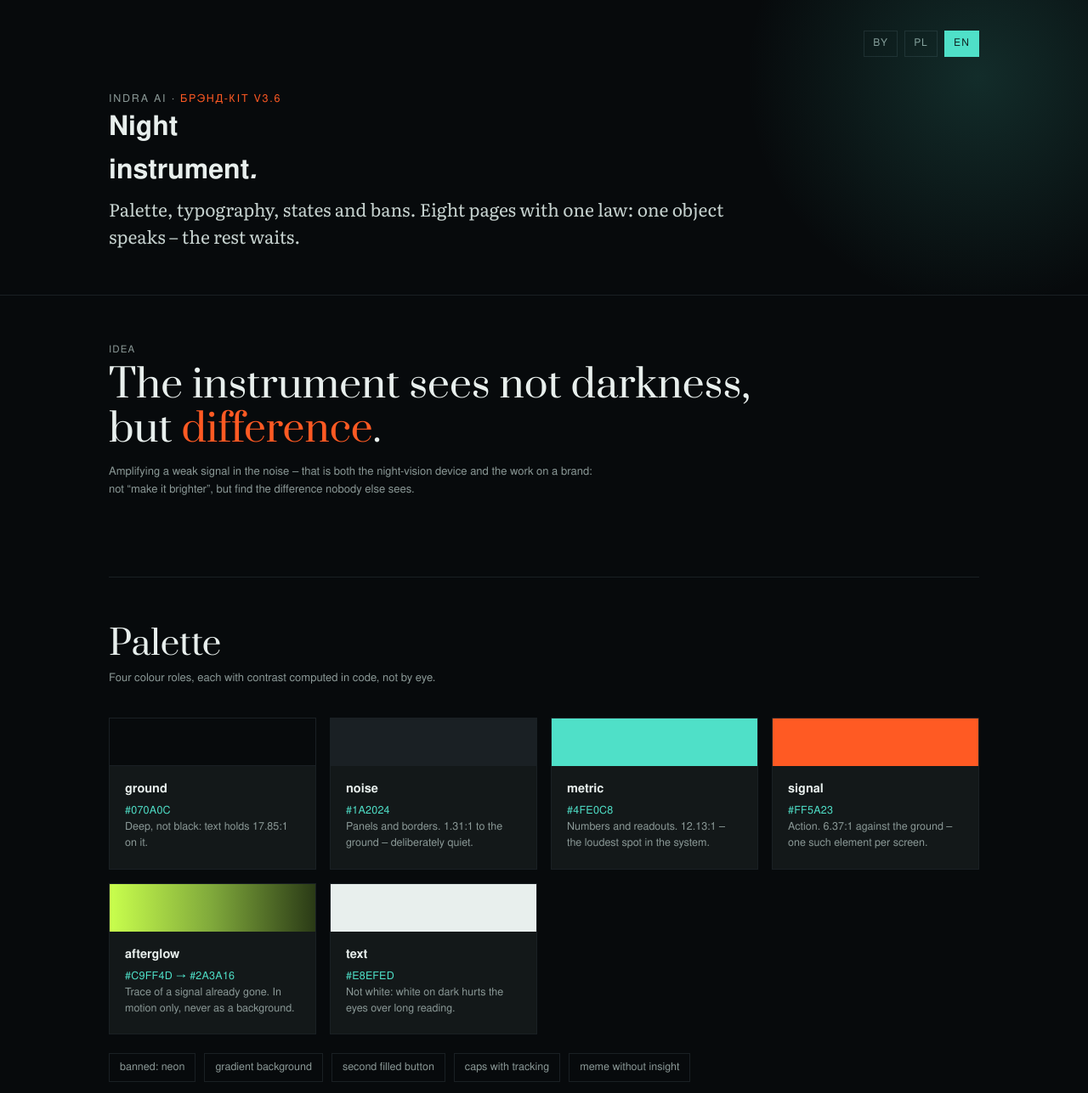
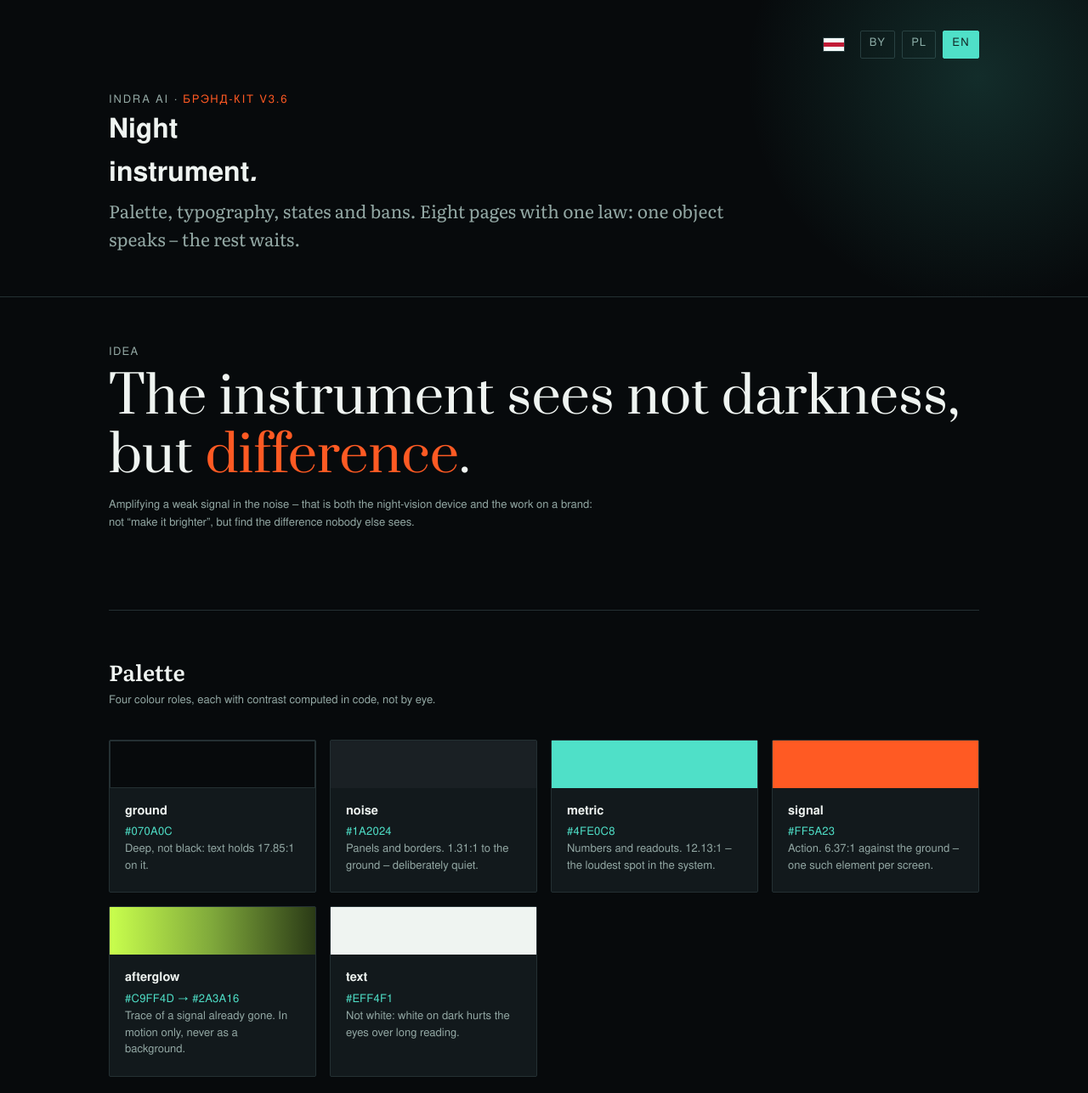
Before and after one commit to indrad3v4/brand-preview, a plain HTML site: page en.html in a window 1280 px wide. Shown: the top 1287 px of the page at 85% size. Drawn offline with Linux system fonts and the light colour scheme.

Commit message:
preview: kit v3.6 tokens, Prata only quote, focus ring, BY flag

```diff
--- a/en.html
+++ b/en.html
@@ -24,51 +24,59 @@
 @font-face{font-family:Lit;src:url(fonts/literata-i.woff2) format('woff2');font-weight:400;font-style:italic;font-display:swap}
 @font-face{font-family:NS;src:url(fonts/nimbus-400.woff2) format('woff2');font-weight:400;font-display:swap}
 @font-face{font-family:NS;src:url(fonts/nimbus-700.woff2) format('woff2');font-weight:700;font-display:swap}
-:root{--ground:#070A0C;--panel:#131819;--noise:#1A2024;--text:#E8EFED;--muted:#8B9997;--metric:#4FE0C8;--signal:#FF5A23;--pulse:#C9FF4D;--line:#1A2024}
+:root{--ground:#070A0C;--noise:#1A2024;--panel:#12191C;--raised:#1E2427;--line:#243033;--line-plus:#434D50;--field:#5C7375;--text:#EFF4F1;--muted:#93A8A4;--metric:#4FE0C8;--signal:#FF5A23;--signal-text:#FF9066;--pulse:#C9FF4D;--decay:#7FA83B;--decay2:#2A3A16;--danger:#E0574B}
 *{box-sizing:border-box;margin:0;padding:0}
 body{background:var(--ground);color:var(--text);font-family:NS,Helvetica,Arial,sans-serif;-webkit-font-smoothing:antialiased;line-height:1.6}
 .wrap{max-width:1080px;margin:0 auto;padding:0 28px}
 .hero{position:relative;overflow:hidden;border-bottom:1px solid var(--line)}
 .glow{position:absolute;right:-180px;top:-220px;width:620px;height:620px;border-radius:50%;background:radial-gradient(circle,rgba(79,224,200,.16),rgba(79,224,200,0) 62%)}
-.kick{font-size:12.5px;letter-spacing:.14em;text-transform:uppercase;color:var(--muted);padding-top:40px}
+.kick{font-size:13px;letter-spacing:.14em;text-transform:uppercase;color:var(--muted);padding-top:40px}
 .kick b{color:var(--signal);font-weight:400}
-header h1{font-family:Prata,Georgia,serif;font-weight:400;font-size:clamp(48px,9vw,104px);line-height:1.02;letter-spacing:-.015em;margin:22px 0 24px}
+header h1{font-family:Lit,Georgia,serif;font-weight:600;font-size:clamp(34px,5.6vw,64px);line-height:1.06;letter-spacing:-.01em;margin:22px 0 24px}
 header h1 em{font-style:normal;color:var(--signal)}
-.lede{font-family:Lit,Georgia,serif;font-size:clamp(17px,2.2vw,21px);line-height:1.55;color:#C6D2CF;max-width:36em;padding-bottom:52px}
+.lede{font-family:Lit,Georgia,serif;font-size:clamp(17px,2.2vw,21px);line-height:1.55;color:var(--muted);max-width:36em;padding-bottom:52px}
 .lang{display:flex;gap:8px;padding-top:44px;justify-content:flex-end;margin-top:-8px}
-.lang a{font-size:12px;letter-spacing:.1em;text-transform:uppercase;color:var(--muted);text-decoration:none;border:1px solid var(--line);padding:5px 10px}
+.lang a{font-size:13px;letter-spacing:.1em;text-transform:uppercase;color:var(--muted);text-decoration:none;border:1px solid var(--line);border-radius:2px;padding:5px 10px}
+.lang a[aria-current]{color:var(--text);border-color:var(--field)}
 .lang a[aria-current="true"]{color:var(--ground);background:var(--metric);border-color:var(--metric)}
 section{padding:56px 0;border-bottom:1px solid var(--line)}
-h2{font-family:Prata,Georgia,serif;font-weight:400;font-size:clamp(26px,4vw,40px);line-height:1.12;margin-bottom:10px}
+h2{font-family:Lit,Georgia,serif;font-weight:600;font-size:clamp(20px,2.8vw,26px);line-height:1.2;margin-bottom:10px}
 .sub{font-size:13px;color:var(--muted);margin-bottom:34px;max-width:44em}
-.quote{font-family:Prata,Georgia,serif;font-size:clamp(28px,4.4vw,46px);line-height:1.14;max-width:24em;margin:6px 0 14px}
+.quote{font-family:Prata,Georgia,serif;font-size:clamp(38px,6vw,61px);line-height:1.14;max-width:24em;margin:6px 0 14px}
 .quote span{color:var(--signal)}
 .grid{display:grid;grid-template-columns:repeat(auto-fit,minmax(215px,1fr));gap:16px}
 .card{border:1px solid var(--line);padding:18px 18px 20px;background:var(--panel)}
 .chip{height:56px;margin:-18px -18px 16px}
-.hex{font-family:NS,monospace;font-size:12.5px;color:var(--metric);letter-spacing:.02em}
+.hex{font-family:NS,monospace;font-size:13px;color:var(--metric);letter-spacing:.02em}
 .cname{font-size:14.5px;font-weight:700;margin:2px 0 4px}
-.cnote{font-size:12.5px;color:var(--muted);line-height:1.5}
+.cnote{font-size:13px;color:var(--muted);line-height:1.5}
 .spec{margin-bottom:26px}
-.spec .s1{font-family:Prata,Georgia,serif;font-size:clamp(26px,3.6vw,38px);line-height:1.16}
+.spec .s1{font-family:Lit,Georgia,serif;font-weight:600;font-size:22px;line-height:1.3}
 .spec .s2{font-family:Lit,Georgia,serif;font-size:17px;line-height:1.6;max-width:34em;margin-top:10px}
 .spec .s3{font-size:13px;color:var(--muted);margin-top:8px}
-.label{font-size:11.5px;letter-spacing:.1em;text-transform:uppercase;color:var(--muted);margin-bottom:6px}
+.label{font-size:13px;letter-spacing:.1em;text-transform:uppercase;color:var(--muted);margin-bottom:6px}
 .roles{display:grid;grid-template-columns:repeat(auto-fit,minmax(260px,1fr));gap:16px}
 .role{border-left:2px solid var(--signal);padding:4px 0 4px 18px}
 .role h3{font-size:15px;font-weight:700;margin-bottom:6px}
-.role p{font-family:Lit,Georgia,serif;font-size:15px;color:#C6D2CF;line-height:1.55}
+.role p{font-family:Lit,Georgia,serif;font-size:15px;color:var(--muted);line-height:1.55}
 .ban{display:flex;flex-wrap:wrap;gap:10px;margin-top:22px}
-.rule{margin-top:20px;padding:16px 18px;border-left:2px solid #FF5A23;background:#101618;color:#C6D2CF;font-family:Lit,Georgia,serif;font-size:16px;line-height:1.55}
+.rule{margin-top:20px;padding:16px 18px;border-left:2px solid var(--signal);background:var(--panel);color:var(--text);font-family:Lit,Georgia,serif;font-size:16px;line-height:1.55}
 .rule b{color:#E8EFED}
-.ban span{border:1px solid var(--line);color:var(--muted);font-size:12.5px;padding:6px 12px}
-footer{padding:44px 0 64px;font-size:12.5px;color:var(--muted);display:flex;justify-content:space-between;gap:16px;flex-wrap:wrap}
+.ban span{border:1px solid var(--line);color:var(--muted);font-size:13px;border-radius:2px;padding:6px 12px}
+footer{padding:44px 0 64px;font-size:13px;color:var(--muted);display:flex;justify-content:space-between;gap:16px;flex-wrap:wrap}
 footer a{color:var(--metric);text-decoration:none;border-bottom:1px solid rgba(79,224,200,.35)}
+*:focus-visible{outline:2px solid var(--metric);outline-offset:2px;border-radius:2px}
+.card,.role,.spec,.rule{border-radius:2px}
+.flag{display:inline-flex;flex-direction:column;width:26px;height:17px;border:1px solid var(--line);margin-right:10px;vertical-align:middle;overflow:hidden}
+.flag i{display:block;flex:1}
+.flag i:nth-child(1),.flag i:nth-child(3){background:#FFFFFF}
+.flag i:nth-child(2){background:#C8102E}
+.lang{display:flex;align-items:center;justify-content:flex-end;gap:8px}
 </style>
 </head>
 <body>
 <div class="hero"><div class="glow"></div><div class="wrap">
-<div class="lang"><a href="index.html" hreflang="be">BY</a><a href="pl.html" hreflang="pl">PL</a><a href="en.html" hreflang="en" aria-current="true">EN</a></div>
+<div class="lang"><span class="flag" role="img" aria-label="беларускі сцяг"><i></i><i></i><i></i></span><a href="index.html" hreflang="be">BY</a><a href="pl.html" hreflang="pl">PL</a><a href="en.html" hreflang="en" aria-current="true">EN</a></div>
 <div class="kick">INDRA AI · <b>брэнд-кіт v3.6</b></div>
 <h1>Night<br>instrument<em>.</em></h1>
 <p class="lede">Palette, typography, states and bans. Eight pages with one law: one object speaks – the rest waits.</p>
@@ -85,7 +93,7 @@ footer a{color:var(--metric);text-decoration:none;border-bottom:1px solid rgba(7
 <section>
 <h2>Palette</h2>
 <p class="sub">Four colour roles, each with contrast computed in code, not by eye.</p>
-<div class="grid"><div class="card"><div class="chip" style="background:#070A0C;border-bottom:1px solid #1A2024"></div><div class="cname">ground</div><div class="hex">#070A0C</div><div class="cnote">Deep, not black: text holds 17.85:1 on it.</div></div><div class="card"><div class="chip" style="background:#1A2024"></div><div class="cname">noise</div><div class="hex">#1A2024</div><div class="cnote">Panels and borders. 1.31:1 to the ground – deliberately quiet.</div></div><div class="card"><div class="chip" style="background:#4FE0C8"></div><div class="cname">metric</div><div class="hex">#4FE0C8</div><div class="cnote">Numbers and readouts. 12.13:1 – the loudest spot in the system.</div></div><div class="card"><div class="chip" style="background:#FF5A23"></div><div class="cname">signal</div><div class="hex">#FF5A23</div><div class="cnote">Action. 6.37:1 against the ground – one such element per screen.</div></div><div class="card"><div class="chip" style="background:linear-gradient(90deg,#C9FF4D,#7FA83B,#2A3A16)"></div><div class="cname">afterglow</div><div class="hex">#C9FF4D → #2A3A16</div><div class="cnote">Trace of a signal already gone. In motion only, never as a background.</div></div><div class="card"><div class="chip" style="background:#E8EFED"></div><div class="cname">text</div><div class="hex">#E8EFED</div><div class="cnote">Not white: white on dark hurts the eyes over long reading.</div></div></div>
+<div class="grid"><div class="card"><div class="chip" style="background:#070A0C;border:1px solid #243033"></div><div class="cname">ground</div><div class="hex">#070A0C</div><div class="cnote">Deep, not black: text holds 17.85:1 on it.</div></div><div class="card"><div class="chip" style="background:#1A2024"></div><div class="cname">noise</div><div class="hex">#1A2024</div><div class="cnote">Panels and borders. 1.31:1 to the ground – deliberately quiet.</div></div><div class="card"><div class="chip" style="background:#4FE0C8"></div><div class="cname">metric</div><div class="hex">#4FE0C8</div><div class="cnote">Numbers and readouts. 12.13:1 – the loudest spot in the system.</div></div><div class="card"><div class="chip" style="background:#FF5A23"></div><div class="cname">signal</div><div class="hex">#FF5A23</div><div class="cnote">Action. 6.37:1 against the ground – one such element per screen.</div></div><div class="card"><div class="chip" style="background:linear-gradient(90deg,#C9FF4D,#7FA83B,#2A3A16)"></div><div class="cname">afterglow</div><div class="hex">#C9FF4D → #2A3A16</div><div class="cnote">Trace of a signal already gone. In motion only, never as a background.</div></div><div class="card"><div class="chip" style="background:#EFF4F1"></div><div class="cname">text</div><div class="hex">#EFF4F1</div><div class="cnote">Not white: white on dark hurts the eyes over long reading.</div></div></div>
 <div class="ban"><span>banned: neon</span><span>gradient background</span><span>second filled button</span><span>caps with tracking</span><span>meme without insight</span></div>
 <div class="rule"><b>Memes – yes.</b> A meme carries the insight, it never replaces it. Anything older than a month is no longer a joke.</div>
 </section>
```
Also changed, not shown: index.html (+25 -17 lines), pl.html (+25 -17 lines).
